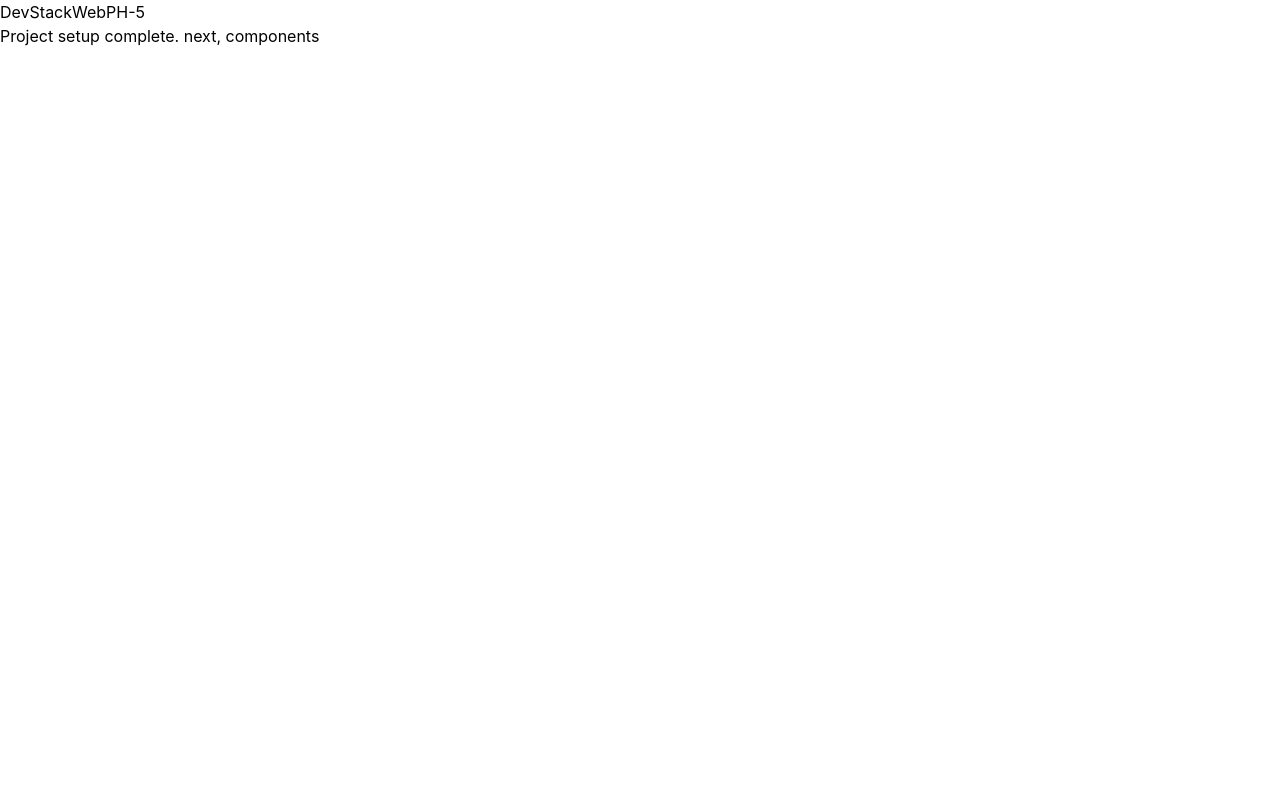
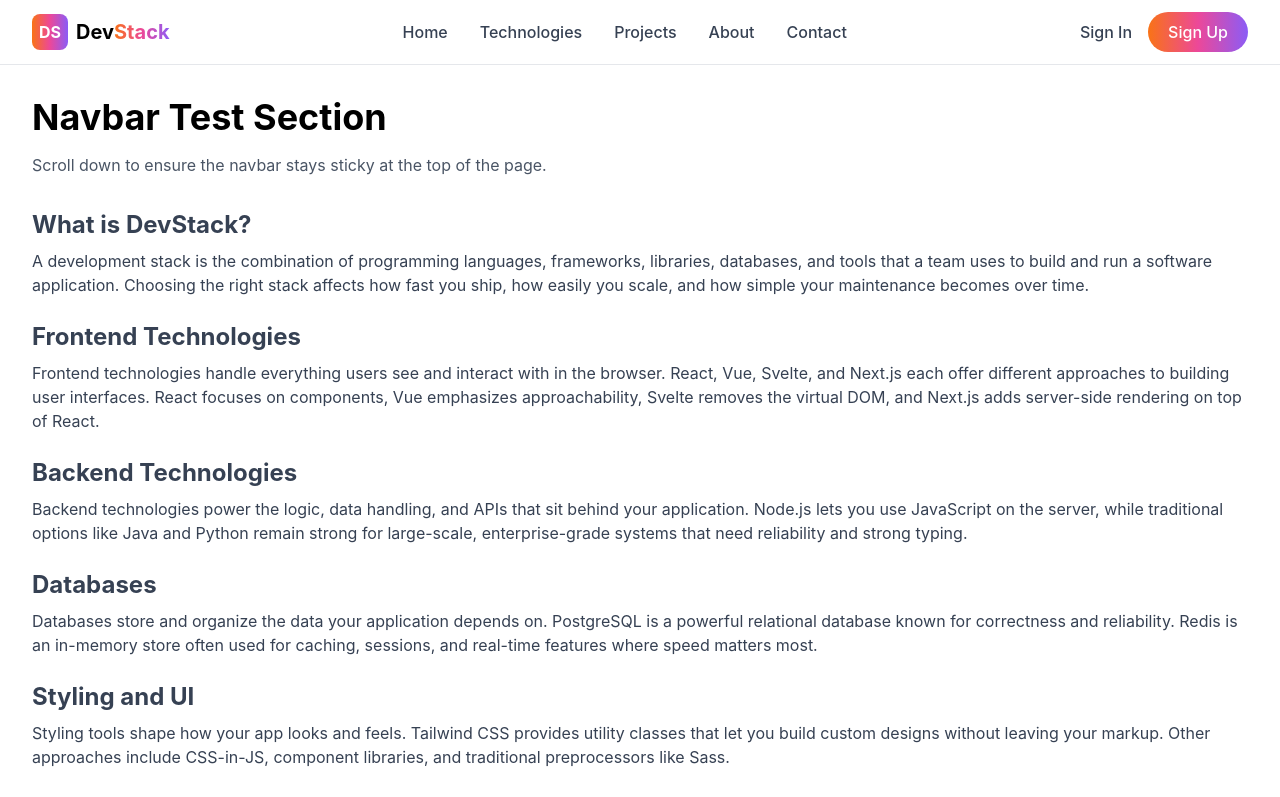
Before and after one commit to sukriaaktersahal/DevStackWebPH-5, a React (Vite) app: page / in a window 1280 px wide. Shown: the top 797 px of the page. Built offline with nearby package versions, Linux system fonts and the light colour scheme.

Commit message:
Added sticky navbar with mobile menu and brand gradient logo

```diff
--- a/src/App.tsx
+++ b/src/App.tsx
@@ -1,10 +1,87 @@
 // app component placeholder
-function App(){
-  return(
-    <div>
-      <h1>DevStackWebPH-5</h1>
-      <p>Project setup complete. next, components</p>
+// importing navbar component
+import Navbar from "./components/Navbar";
+
+function App() {
+  return (
+    <div className="min-h-screen bg-white">
+      {/* rendering navbar */}
+      <Navbar />
+      {/* is sticky working properly? */}
+      <div className="max-w-7xl mx-auto p-8">
+        <h1 className="text-4xl font-bold mb-4">Navbar Test Section</h1>
+        <p className="text-gray-600 mb-8">Scroll down to ensure the navbar stays sticky at the top of the page.</p>
+        {/* content to ensure sticky is working or not? */}
+        <div className="space-y-6 text-gray-700">
+          {/* content -1 */}
+          <div>
+            <h2 className="text-2xl font-bold mb-2">What is DevStack?</h2>
+            <p>
+              A development stack is the combination of programming languages, frameworks, libraries, databases, and tools that a team uses to
+              build and run a software application. Choosing the right stack affects how fast you ship, how easily you scale, and how simple
+              your maintenance becomes over time.
+            </p>
+          </div>
+
+          {/* content -2 */}
+          <div>
+            <h2 className="text-2xl font-bold mb-2">Frontend Technologies</h2>
+            <p>
+              Frontend technologies handle everything users see and interact with in the browser. React, Vue, Svelte, and Next.js each offer different
+              approaches to building user interfaces. React focuses on components, Vue emphasizes approachability, Svelte removes the virtual DOM, and
+              Next.js adds server-side rendering on top of React.
+            </p>
+          </div>
+
+          {/* content -3 */}
+          <div>
+            <h2 className="text-2xl font-bold mb-2">Backend Technologies</h2>
+            <p>
+              Backend technologies power the logic, data handling, and APIs that sit behind your application. Node.js lets you use JavaScript on the
+              server, while traditional options like Java and Python remain strong for large-scale, enterprise-grade systems that need reliability and
+              strong typing.
+            </p>
+          </div>
+
+          {/* content -4 */}
+          <div>
+            <h2 className="text-2xl font-bold mb-2">Databases</h2>
+            <p>
+              Databases store and organize the data your application depends on. PostgreSQL is a powerful relational database known for correctness
+              and reliability. Redis is an in-memory store often used for caching, sessions, and real-time features where speed matters most.
+            </p>
+          </div>
+
+          {/* content -5 */}
+          <div>
+            <h2 className="text-2xl font-bold mb-2">Styling and UI</h2>
+            <p>
+              Styling tools shape how your app looks and feels. Tailwind CSS provides utility classes that let you build custom designs without
+              leaving your markup. Other approaches include CSS-in-JS, component libraries, and traditional preprocessors like Sass.
+            </p>
+          </div>
+
+          {/* content -6 */}
+          <div>
+            <h2 className="text-2xl font-bold mb-2">DevOps and Deployment</h2>
+            <p>
+              DevOps tools help you build, test, and ship software consistently. Docker packages applications into containers so they run the same
+              way on every machine. Combined with CI/CD pipelines, teams can deploy multiple times a day with confidence.
+            </p>
+          </div>
+
+          {/* content -7 */}
+          <div>
+            <h2 className="text-2xl font-bold mb-2">Choosing the Right Stack</h2>
+            <p>
+              There is no single best stack. The right choice depends on your project size, your team's experience, your performance requirements,
+              and how quickly you need to move. Start with tools you understand, then evolve your stack as your product grows.
+            </p>
+          </div>
+        </div>
+      </div>
     </div>
-  )
+  );
 }
+
 export default App;
--- /dev/null
+++ b/src/components/Navbar.tsx
@@ -0,0 +1,72 @@
+// navbar component
+import { useState } from "react";
+import { FiMenu, FiX } from "react-icons/fi";
+
+const Navbar = () => {
+    // mobile menu open or not?
+  const [isOpen, setIsOpen] = useState(false);
+
+  return (
+    <nav className="sticky top-0 z-50 bg-white border-b border-gray-200">
+        {/* content on center */}
+      <div className="max-w-7xl mx-auto px-4 sm:px-6 lg:px-8">
+        <div className="flex items-center justify-between h-16">
+          {/* left logo, brand name */}
+          <div className="flex items-center gap-2">
+            <div className="brand-gradient text-white font-bold w-9 h-9 rounded-lg flex items-center justify-center">
+              DS
+            </div>
+            <span className="font-bold text-xl">
+              Dev<span className="text-brand-gradient">Stack</span>
+            </span>
+          </div>
+
+          {/* nav link -- only for desktop */}
+          <div className="hidden md:flex gap-8 text-gray-700">
+            <a href="#" className="hover:text-pink-600 font-medium">Home</a>
+            <a href="#" className="hover:text-pink-600 font-medium">Technologies</a>
+            <a href="#" className="hover:text-pink-600 font-medium">Projects</a>
+            <a href="#" className="hover:text-pink-600 font-medium">About</a>
+            <a href="#" className="hover:text-pink-600 font-medium">Contact</a>
+          </div>
+
+          {/* right button for desktop */}
+          <div className="hidden md:flex items-center gap-4">
+            <button className="text-gray-700 font-medium hover:text-pink-600">Sign In</button>
+            <button className="brand-gradient text-white px-5 py-2 rounded-full font-medium">
+              Sign Up
+            </button>
+          </div>
+
+          {/* humberger icon --- only for mobile */}
+          <button
+            className="md:hidden text-2xl"
+            onClick={() => setIsOpen(!isOpen)}
+          >
+            {/* if isOpen true */}
+            {isOpen ? <FiX /> : <FiMenu />}
+          </button>
+        </div>
+
+        {/* mobile menu (when isOpen true) */}
+        {isOpen && (
+          <div className="md:hidden py-4 flex flex-col gap-3 border-t">
+            <a href="#" className="py-2">Home</a>
+            <a href="#" className="py-2">Technologies</a>
+            <a href="#" className="py-2">Projects</a>
+            <a href="#" className="py-2">About</a>
+            <a href="#" className="py-2">Contact</a>
+            <div className="flex gap-3 pt-3">
+                {/* button for sign in /sign up */}
+              <button className="flex-1 border rounded-full py-2">Sign In</button>
+              <button className="flex-1 brand-gradient text-white rounded-full py-2">Sign Up</button>
+            </div>
+          </div>
+        )
+        }
+      </div>
+    </nav>
+  );
+};
+
+export default Navbar;
```
